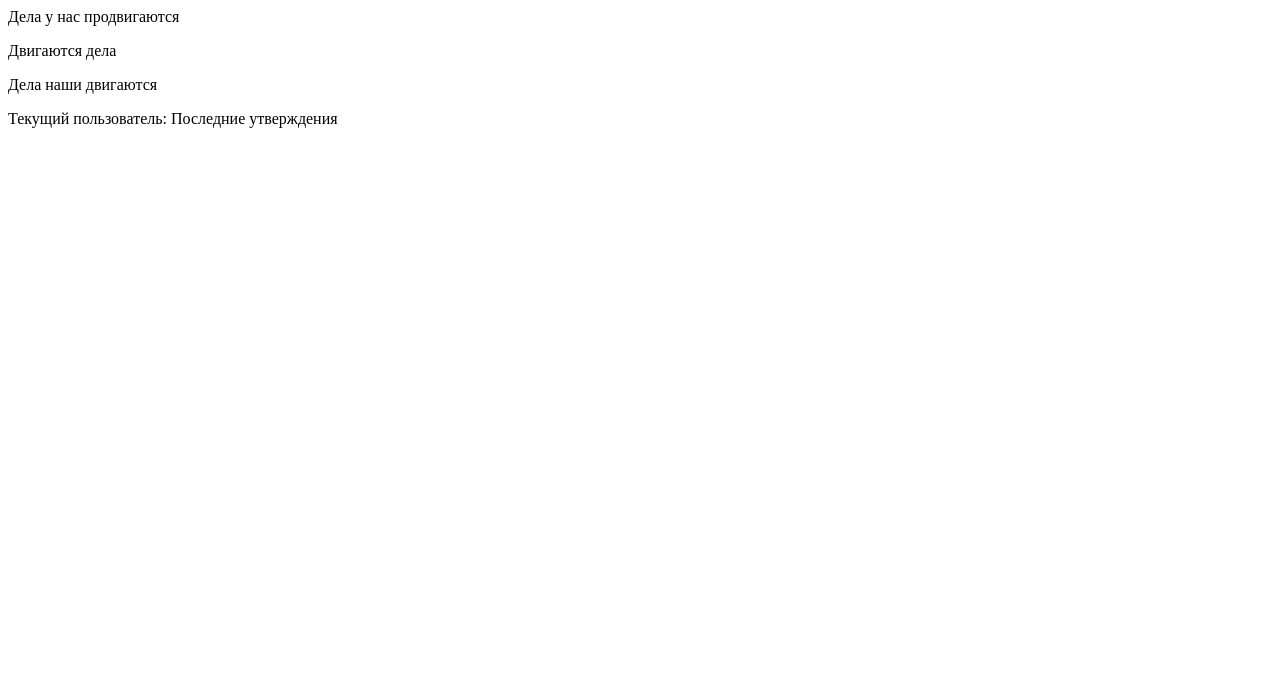
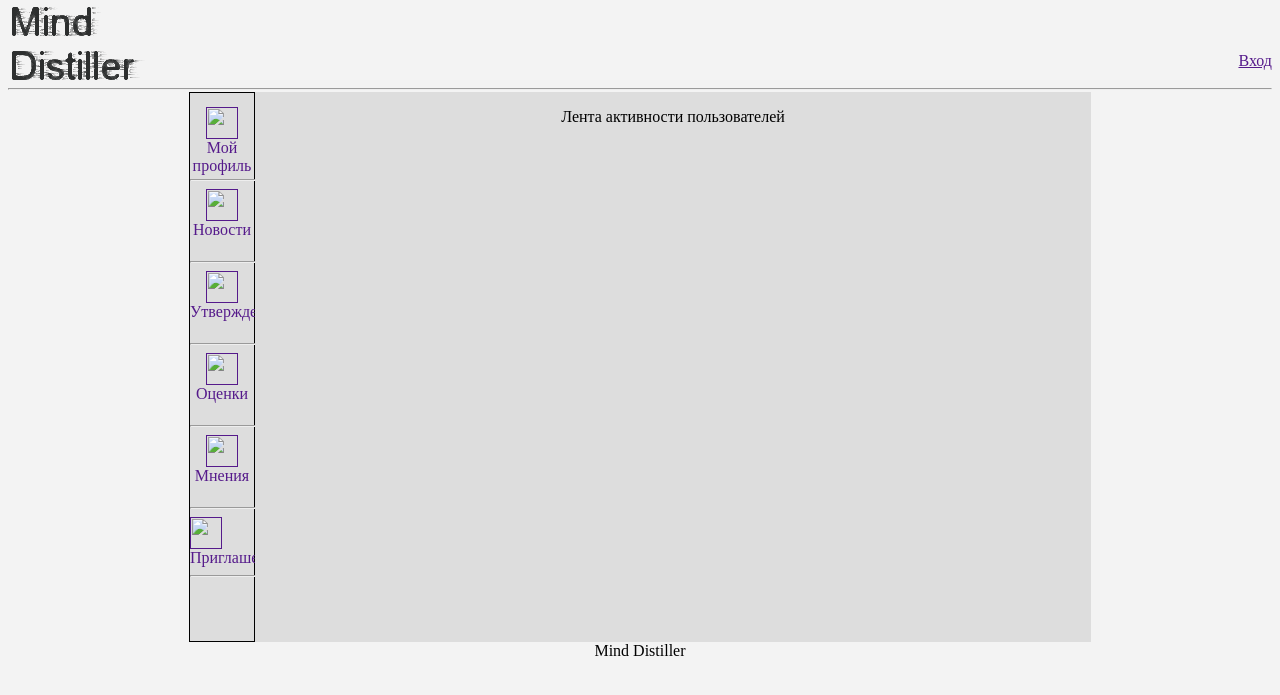
Before and after one commit to Egor3f/mind_distiller, a PHP site: template views/main.html.php in a window 1280 px wide. Shown: the top 695 px of the page. Run offline with PHP 8.4, Linux system fonts and the light colour scheme; the template is opened without the code that fills it, so the values that code supplies are empty.

Commit message:
Интерфейс в рабочем состоянии

```diff
--- a/css/layout.css
+++ b/css/layout.css
@@ -104,6 +104,6 @@
 
 #menu img
 {
-	width: 70px;
+	width: 32px;
 	height: 32px;
 }
--- /dev/null
+++ b/views/account.html.php
@@ -0,0 +1 @@
+<p>Статистика текущего пользователя</p>
--- /dev/null
+++ b/views/blank.html.php
@@ -0,0 +1 @@
+<p>(заглушка)</p>
--- a/views/layouts/default.html.php
+++ b/views/layouts/default.html.php
@@ -7,18 +7,10 @@
 </head>
 <body>
 
-<div class="flash">
-	<? foreach($flash as $type => $message): ?>
-	<? if (true || $type == 'Ошибка' || $type == 'Уведомление'): ?>
-	<p><?= $message ?></p>
-	<? endif ?>
-	<? endforeach ?>
-</div>
-
 <div id="header">
 	<div id="up">
 		<div id="logo">
-			<img src="./img/logo.png" />
+			<a href="<?=url_for('')?>"><img src="./img/logo.png"></a>
 		</div>
 		<div id="account" >
 			<br><br>
@@ -39,16 +31,25 @@
 <div id="content">
 	<div id="menu">
 		<ul>
-			<a href="."><li><img src="." ><br>Мой профиль</li></a><hr>
-			<a href="<?=url_for('')?>" ><li><img src="."><br>Новости</li></a><hr>
-			<a href="<?=url_for('assertions')?>" ><li><img src="."><br>Утверждения</li></a><hr>
-			<a href="<?=url_for('assessments')?>" ><li><img src="."><br>Оценки</li></a><hr>
-			<a href="."><li><img src="."><br>Мнения</li></a><hr>
-			<a href="<?=url_for('invitations')?>" ><img src="."><br>Приглашения</li></a><hr>
+			<a href="<?=url_for('account')?>"><li><img src=""><br>Мой профиль</li></a><hr>
+			<a href="<?=url_for('')?>"><li><img src=""><br>Новости</li></a><hr>
+			<a href="<?=url_for('assertions')?>"><li><img src=""><br>Утверждения</li></a><hr>
+			<a href="<?=url_for('assessments')?>"><li><img src=""><br>Оценки</li></a><hr>
+			<a href="<?=url_for('blank')?>"><li><img src=""><br>Мнения</li></a><hr>
+			<a href="<?=url_for('invitations')?>"><img src=""><br>Приглашения</li></a><hr>
 		</ul>
 	</div>
 
 	<div id="container">
+		<? foreach($flash as $type => $message): ?>
+		<? if (true || $type == 'Ошибка' || $type == 'Уведомление'): ?>
+		<p><?= $message ?></p>
+		<? endif ?>
+		<? endforeach ?>
+
+		<? if (isset($content)): ?>
+		<?= $content; ?>
+		<? endif ?>
 	</div>
 
 	<div id="footer">
--- a/views/main.html.php
+++ b/views/main.html.php
@@ -1,13 +1 @@
-<?php content_for('news'); ?>
-<p>Дела у нас продвигаются</p>
-<p>Двигаются дела</p>
-<p>Дела наши двигаются</p>
-<?php end_content_for(); ?>
-
-<?php content_for('login'); ?>
-Текущий пользователь: <?=($user=User::getInstance() ? $user->username : 'вход не произведён')?>
-<?php end_content_for(); ?>
-
-<?php content_for('latest_assertions'); ?>
-Последние утверждения
-<?php end_content_for(); ?>
+<p>Лента активности пользователей</p>
```
Also changed, not shown: index.php (+16 -9 lines), img/cont_bg.png (deleted).
